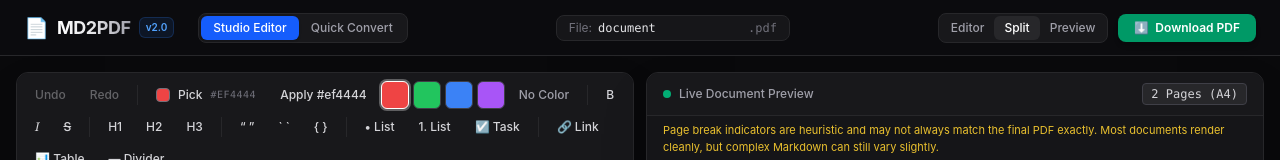
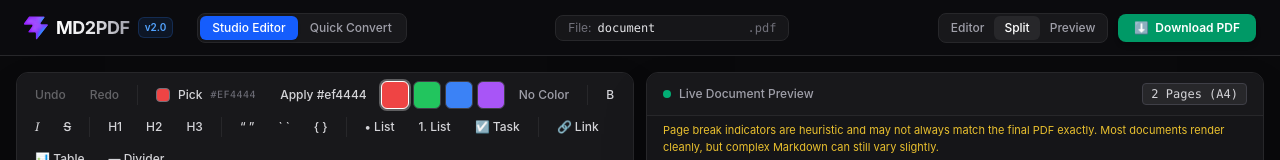
Before and after one commit to Ptalati015/MD2PDF, a React (Vite) app: page / in a window 1280 px wide. Shown: the top 160 px of the page. Built offline with nearby package versions, Linux system fonts and the light colour scheme.

Commit message:
feat: add favicon and update logo in App component header

```diff
--- a/src/App.tsx
+++ b/src/App.tsx
@@ -91,7 +91,7 @@ export default function App() {
       <header className="h-14 border-b border-zinc-800 bg-[#0d0d10]/80 backdrop-blur-md px-4 sm:px-6 flex items-center justify-between gap-4 sticky top-0 z-50">
         <div className="flex items-center gap-3">
           <div className="flex items-center gap-2">
-            <span className="text-xl">📄</span>
+            <img src="/favicon.svg" alt="MD2PDF logo" className="w-6 h-6" />
             <span className="font-bold text-lg tracking-tight bg-gradient-to-r from-white via-zinc-200 to-zinc-400 bg-clip-text text-transparent">
               MD2PDF
             </span>
```
Also changed, not shown: 1 other file (tests, documents, lock files or other folders).
